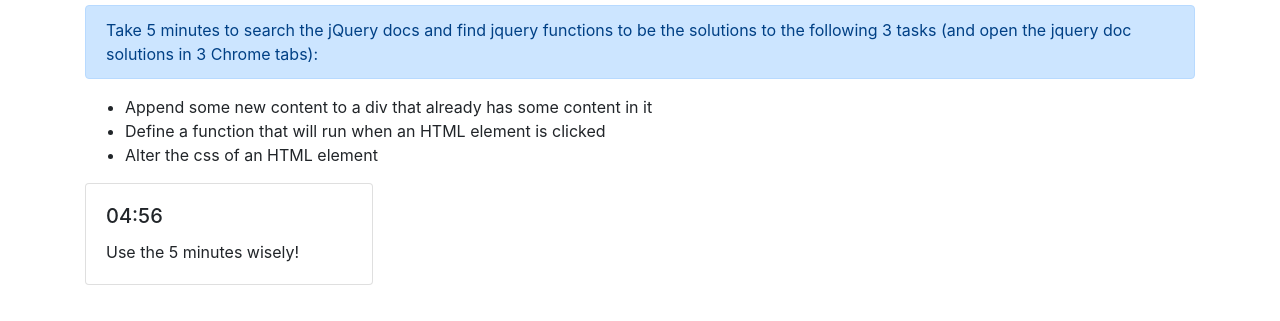
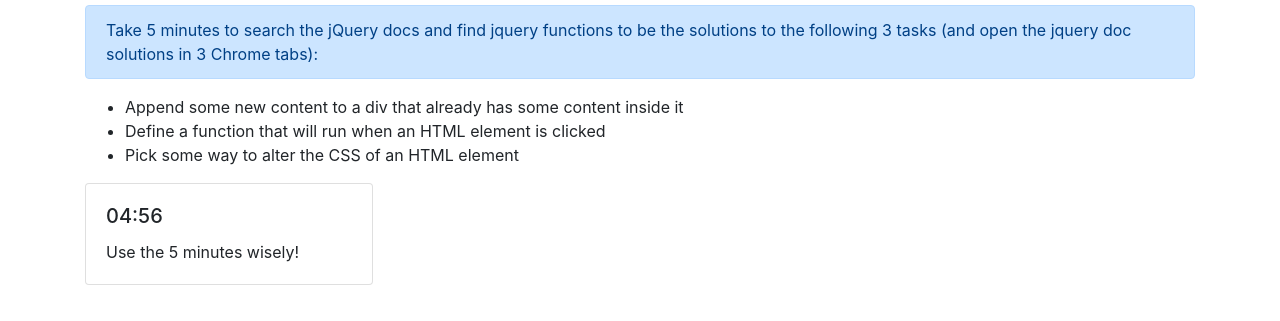
Before and after one commit to kingluddite/catchup-02-jquery-api-ajax, a plain HTML site: page index.html in a window 1280 px wide. Shown: the part 51-372 px from the top of the page. Drawn offline with nearby package versions, Linux system fonts and the light colour scheme.

Commit message:
Fix spelling

```diff
--- a/index.html
+++ b/index.html
@@ -24,10 +24,11 @@
       </div>
       <ul>
         <li>
-          Append some new content to a div that already has some content in it
+          Append some new content to a div that already has some content inside
+          it
         </li>
         <li>Define a function that will run when an HTML element is clicked</li>
-        <li>Alter the css of an HTML element</li>
+        <li>Pick some way to alter the CSS of an HTML element</li>
       </ul>
       <div class="card" style="width: 18rem;">
         <div class="card-body">
```
